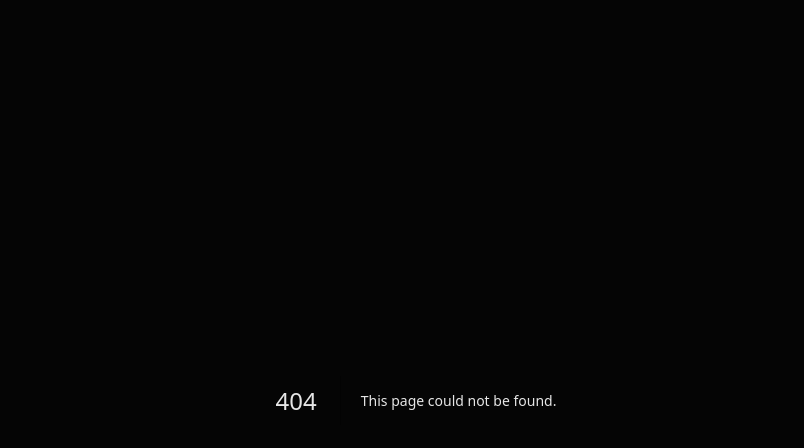
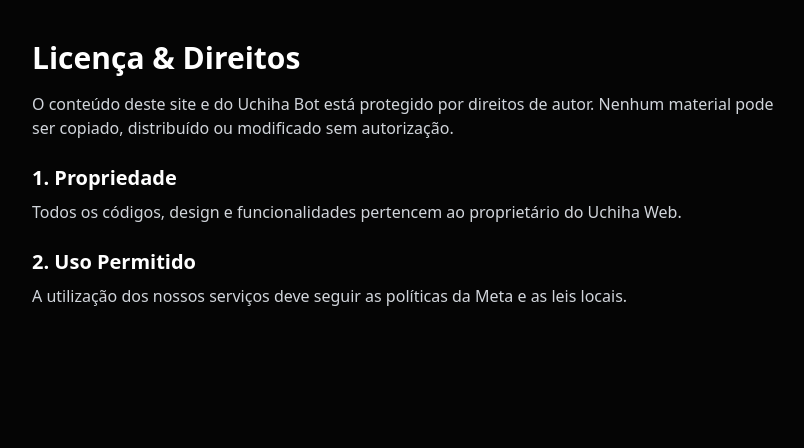
Before and after one commit to rubensilver/uchiha-site, a Next.js app: page /license in a window 1280 px wide. Before the commit this address had no page. Shown: the top 448 px of the page, without its empty margins (224-1028 px from the left). Built offline with nearby package versions, Linux system fonts and the light colour scheme.

Commit message:
Create page.tsx

```diff
--- /dev/null
+++ b/app/license/page.tsx
@@ -0,0 +1,25 @@
+export default function LicensePage() {
+  return (
+    <div className="max-w-3xl mx-auto py-10 text-white">
+      <h1 className="text-3xl font-bold mb-4">Licença & Direitos</h1>
+
+      <p className="text-gray-300 mb-4">
+        O conteúdo deste site e do Uchiha Bot está protegido por direitos de
+        autor. Nenhum material pode ser copiado, distribuído ou modificado sem
+        autorização.
+      </p>
+
+      <h2 className="text-xl font-semibold mt-6 mb-2">1. Propriedade</h2>
+      <p className="text-gray-300 mb-4">
+        Todos os códigos, design e funcionalidades pertencem ao proprietário do
+        Uchiha Web.
+      </p>
+
+      <h2 className="text-xl font-semibold mt-6 mb-2">2. Uso Permitido</h2>
+      <p className="text-gray-300 mb-4">
+        A utilização dos nossos serviços deve seguir as políticas da Meta e as
+        leis locais.
+      </p>
+    </div>
+  );
+}
```
